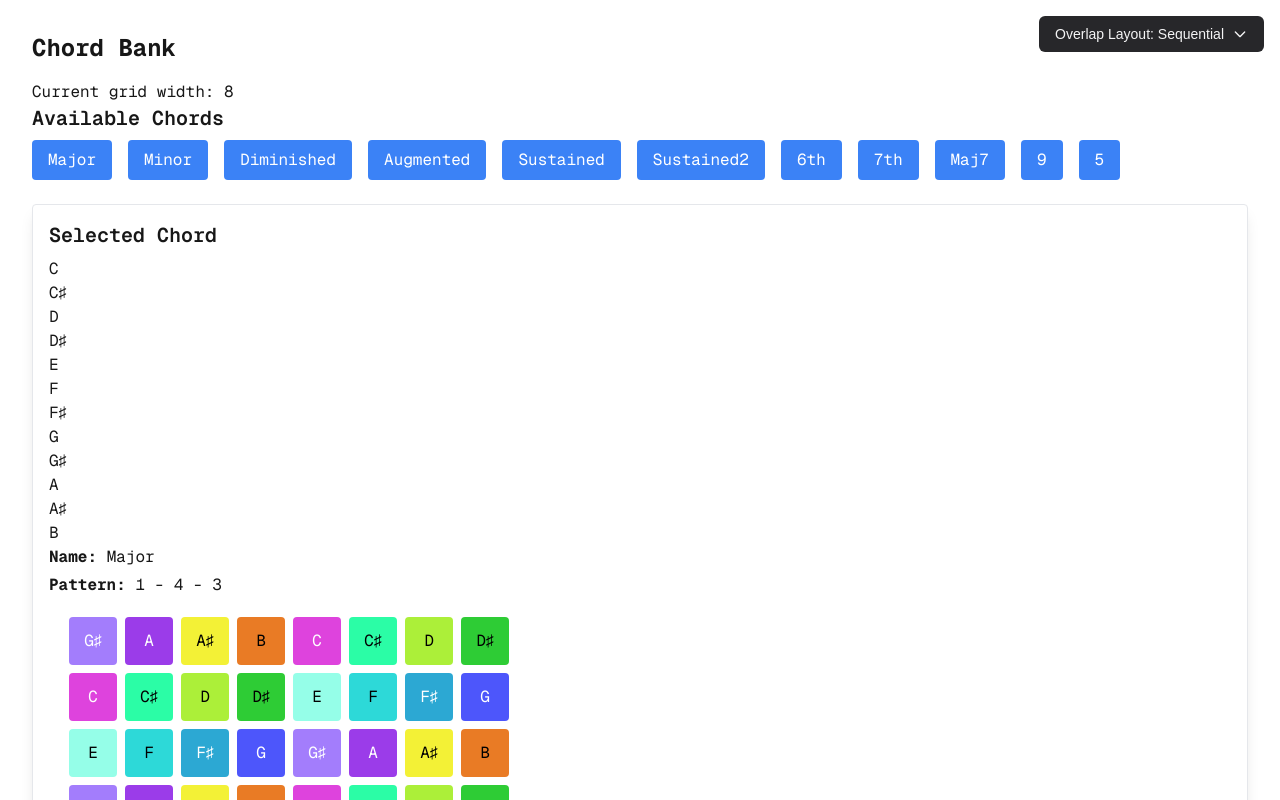
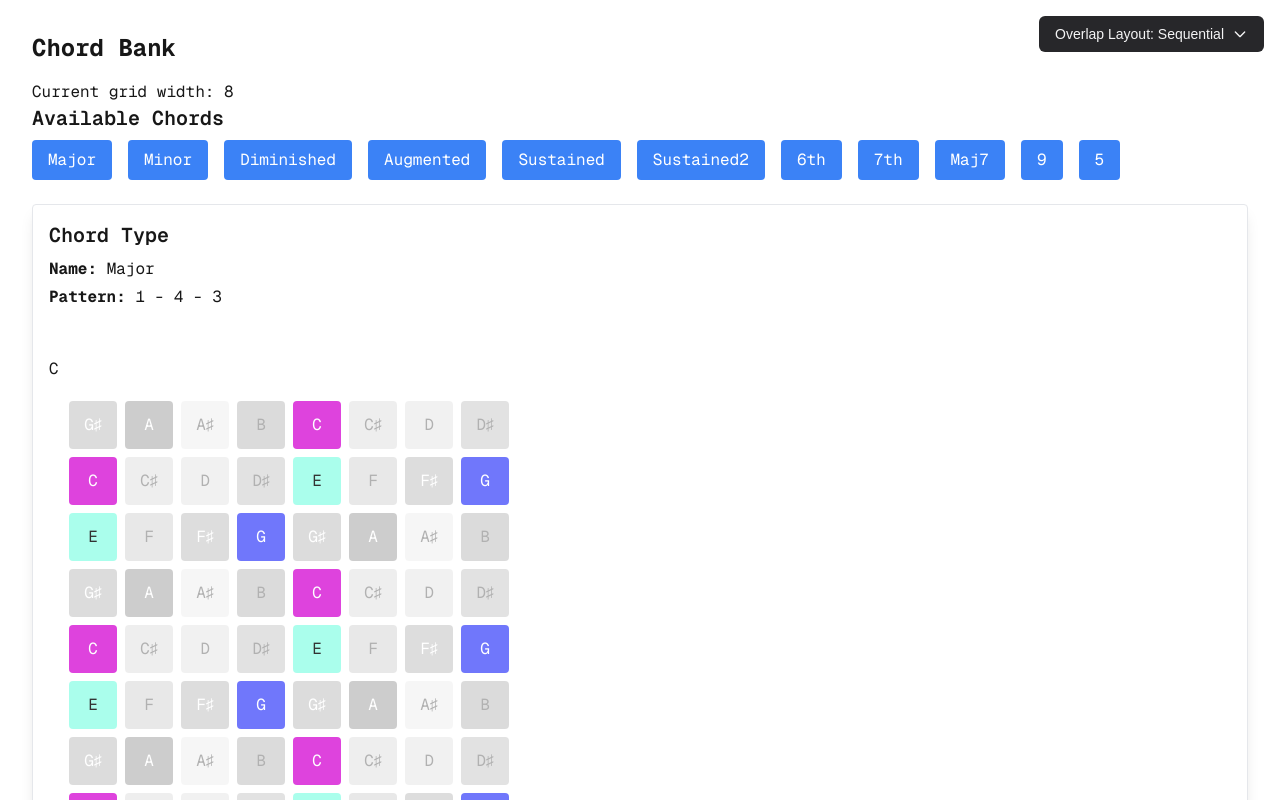
Before and after one commit to leouofa/gridbeat, a Next.js app: page / in a window 1280 px wide. Both pictures are taken after a click on the button "Major". Shown: the top 800 px of the page. Built offline with nearby package versions, Linux system fonts and the light colour scheme.

Commit message:
added grid code higlighter

```diff
--- a/components/ChordBank/ChordDetail.tsx
+++ b/components/ChordBank/ChordDetail.tsx
@@ -10,19 +10,22 @@ interface ChordDetailProps {
 const ChordDetail: React.FC<ChordDetailProps> = ({ chord }) => {
   return (
     <div className="p-4 border rounded shadow-lg">
-      <h2 className="text-xl font-semibold mb-2">Selected Chord</h2>
-      {NOTES.map((note, index) => (
-        <div key={index}>
-          <h2 className="font-mono">{note.name}</h2>
-        </div>
-      ))}
+      <h2 className="text-xl font-semibold mb-2">Chord Type</h2>
       <p className="mb-1">
         <strong>Name:</strong> {chord.name}
       </p>
       <p>
         <strong>Pattern:</strong> {chord.pattern.join(" - ")}
       </p>
-      <Grid className="p-4" />
+      <br />
+      <br />
+
+      {NOTES.map((note, index) => (
+        <div key={index}>
+          <h2 className="font-mono">{note.name}</h2>
+          <Grid pattern={chord.pattern} rootNote={parseInt(note.alias)} />
+        </div>
+      ))}
     </div>
   );
 };
--- a/components/Grid.tsx
+++ b/components/Grid.tsx
@@ -1,15 +1,17 @@
 "use client";
 
 import React from "react";
-import { Note } from "@/types";
+import { Note, Interval } from "@/types";
 import { NOTES } from "@/constants";
 import { usePreferences } from "@/contexts/PreferencesContext";
+import { getNoteHighlight } from "@/utils/NoteHighlighter";
 
 interface GridProps {
-  className?: string;
+  pattern: Interval;
+  rootNote: number;
 }
 
-const Grid: React.FC<GridProps> = ({ className }) => {
+const Grid: React.FC<GridProps> = ({ pattern, rootNote }) => {
   const { preferences } = usePreferences();
 
   // Helper function to normalize note position
@@ -109,21 +111,26 @@ const Grid: React.FC<GridProps> = ({ className }) => {
   const grid = buildGrid();
 
   return (
-    <div className={className}>
+    <div className="p-4">
       {grid.reverse().map((row, rowIndex) => (
         <div key={rowIndex} className="flex">
-          {row.map((note, columnIndex) => (
+          {row.map((note, columnIndex) => {
+            const highlight = getNoteHighlight(note, pattern, rootNote);
+
+            return (
               <div
                 key={`${rowIndex}-${columnIndex}`}
                 className="w-12 h-12 flex items-center justify-center m-1 rounded"
                 style={{
                   backgroundColor: note.color,
                   color: note.textColor,
+                  ...highlight,
                 }}
               >
                 {note.name}
               </div>
-          ))}
+            );
+          })}
         </div>
       ))}
     </div>
--- a/types/index.ts
+++ b/types/index.ts
@@ -9,12 +9,14 @@ export type PreferencesContextType = {
   updatePreferences: (newPreferences: Partial<Preferences>) => void;
 };
 
+export type Interval = [number, number, number, ...number[]];
+
 /**
  * Describes a chord with a name and a pattern of intervals.
  */
 export interface Chord {
   name: string;
-  pattern: [number, number, number, ...number[]];
+  pattern: Interval;
 }
 
 export interface Note {
--- /dev/null
+++ b/utils/NoteHighlighter.ts
@@ -0,0 +1,49 @@
+import { Note, Interval } from "@/types";
+
+export const getNoteHighlight = (
+  note: Note,
+  pattern: Interval,
+  rootNote: number,
+): { opacity: number; filter?: string } => {
+  // Convert note alias to number for comparison
+  const noteValue = parseInt(note.alias);
+
+  // Calculate the actual notes in the pattern
+  const notesInPattern: number[] = [];
+  let currentNote = rootNote;
+
+  // First note is the root
+  notesInPattern.push(currentNote);
+
+  // Add each interval to get the next note
+  for (let i = 0; i < pattern.length - 1; i++) {
+    currentNote += pattern[i + 1];
+    // Normalize to 1-12 range
+    while (currentNote > 12) {
+      currentNote -= 12;
+    }
+    notesInPattern.push(currentNote);
+  }
+
+  // Check if note is root
+  if (noteValue === rootNote) {
+    return {
+      opacity: 1,
+      filter: undefined,
+    };
+  }
+
+  // Check if note is part of the pattern
+  if (notesInPattern.includes(noteValue)) {
+    return {
+      opacity: 0.8,
+      filter: undefined,
+    };
+  }
+
+  // Note is not part of the chord
+  return {
+    opacity: 0.3,
+    filter: "grayscale(100%)",
+  };
+};
```
Lines whose indentation alone changed are shown as unchanged.
